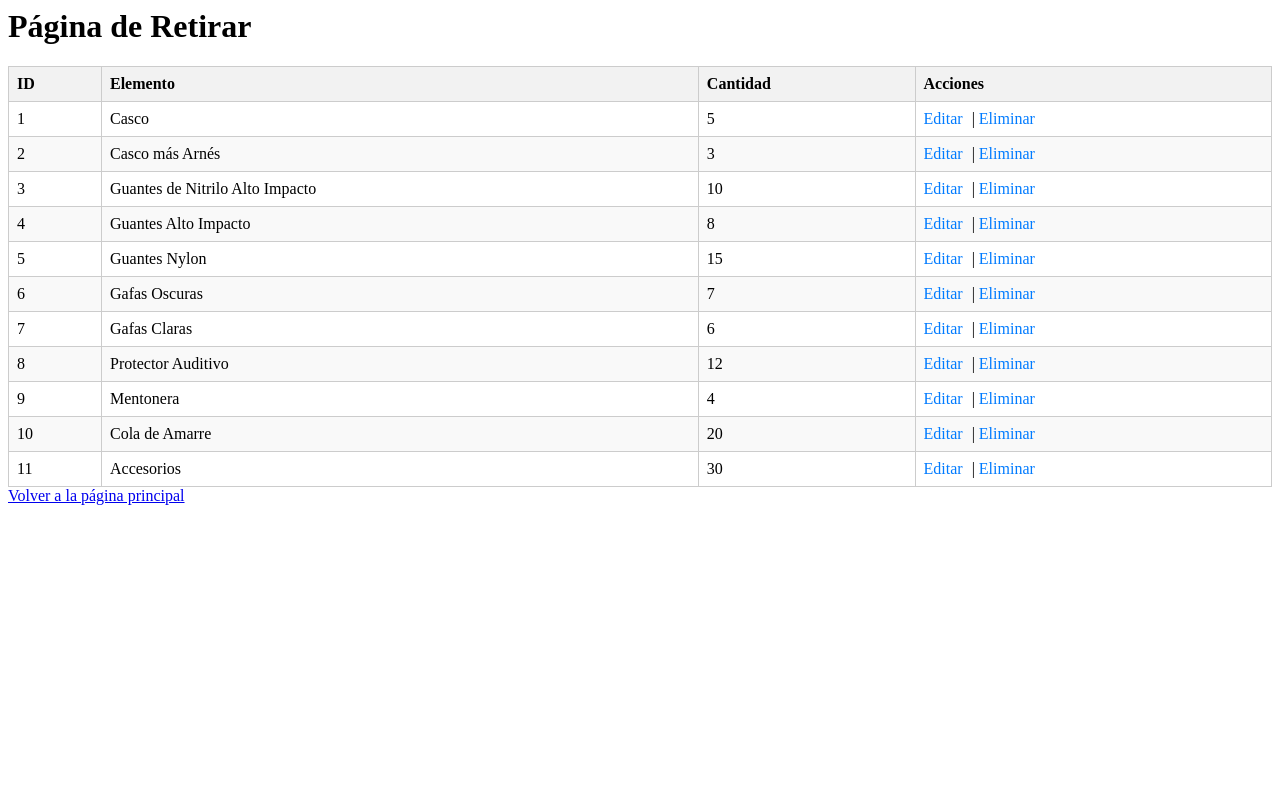
After one commit to lucasbarrionuevo4/SafetyNow, a Django app: page /retirar/ in a window 1280 px wide. The commit adds this page. Run offline with Django 5.2, Linux system fonts and the light colour scheme.

Commit message:
Creacion de pagina retirar

```diff
--- a/safetyNow/myapp/views.py
+++ b/safetyNow/myapp/views.py
@@ -3,6 +3,7 @@ from django.contrib.auth import authenticate, login
 from django.contrib import messages
 from django.http import JsonResponse
 from django.contrib.auth.decorators import login_required
+
 
 @login_required
 def home(request):
@@ -12,20 +13,24 @@ def home(request):
 
 def index(request):
     if request.method == 'POST':
-        # Aquí obtienes el nombre de usuario y la contraseña del formulario
         username = request.POST.get('username')
         password = request.POST.get('password')
 
-        # Autentica al usuario
         user = authenticate(request, username=username, password=password)
 
         if user is not None:
-            # Si las credenciales son válidas, haz login del usuario y redirige a la página de inicio
             login(request, user)
             return JsonResponse({'success': True})
         else:
-            # Si las credenciales son inválidas, devuelve un mensaje de error
             return JsonResponse({'success': False, 'message': 'Usuario o contraseña incorrectos.'})
     else:
-        # Renderiza el archivo HTML que contiene el formulario de inicio de sesión
         return render(request, 'index.html')
+
+def retirar(request):
+    return render(request, 'retirar.html')
+
+def consultar(request):
+    return render(request, 'consultar.html')
+
+def logout_view(request):
+    return redirect('/')
--- a/safetyNow/safetyNow/urls.py
+++ b/safetyNow/safetyNow/urls.py
@@ -20,5 +20,9 @@ from myapp import views
 
 urlpatterns = [
     path('', views.index, name='index'),
-    path('home', views.home, name='home'),
+    path('home/', views.home, name='home'),
+    path('retirar/', views.retirar, name='retirar'),
+    path('consultar/', views.consultar, name='consultar'),
+    path('logout/', views.logout_view, name='logout'),
+
 ]
--- /dev/null
+++ b/safetyNow/static/css/retirar.css
@@ -0,0 +1,37 @@
+.tabla-retirar {
+    margin-top: 20px;
+}
+
+.tabla-retirar table {
+    width: 100%;
+    border-collapse: collapse;
+}
+
+.tabla-retirar th, .tabla-retirar td {
+    border: 1px solid #ccc;
+    padding: 8px;
+    text-align: left;
+}
+
+.tabla-retirar th {
+    background-color: #f2f2f2;
+    font-weight: bold;
+}
+
+.tabla-retirar tbody tr:nth-child(even) {
+    background-color: #f9f9f9;
+}
+
+.tabla-retirar tbody tr:hover {
+    background-color: #e0e0e0;
+}
+
+.tabla-retirar td a {
+    text-decoration: none;
+    color: #007bff;
+    margin-right: 5px;
+}
+
+.tabla-retirar td a:hover {
+    text-decoration: underline;
+}
--- a/safetyNow/static/js/script.js
+++ b/safetyNow/static/js/script.js
@@ -10,7 +10,7 @@ document.getElementById('loginForm').addEventListener('submit', function(event)
     formData.append('username', username);
     formData.append('password', password);
 
-    fetch('/myapp/urls/', {
+    fetch('', {
         method: 'POST',
         headers: {
             'X-CSRFToken': csrftoken  // Incluir el token CSRF
@@ -18,7 +18,7 @@ document.getElementById('loginForm').addEventListener('submit', function(event)
         body: formData
 
     })
-    then(response => {
+    .then(response => {
         console.log("Respuesta del servidor:", response);
         return response.json();
     })
--- /dev/null
+++ b/safetyNow/templates/retirar.html
@@ -0,0 +1,132 @@
+{% load static %}
+
+<html lang="es">
+<head>
+    <meta charset="UTF-8">
+    <meta name="viewport" content="width=device-width, initial-scale=1.0">
+    <title>SafetyNow - Retirar</title>
+    <link rel="stylesheet" href="{% static 'css/retirar.css' %}">
+    <!-- Estilos CSS adicionales si es necesario -->
+</head>
+<body>
+    <div class="container">
+        <h1>Página de Retirar</h1>
+
+        <div class="tabla-retirar">
+            <table>
+                <thead>
+                    <tr>
+                        <th>ID</th>
+                        <th>Elemento</th>
+                        <th>Cantidad</th>
+                        <th>Acciones</th>
+                    </tr>
+                </thead>
+                <tbody>
+                    <tr>
+                        <td>1</td>
+                        <td>Casco</td>
+                        <td>5</td>
+                        <td>
+                            <a href="#">Editar</a> |
+                            <a href="#">Eliminar</a>
+                        </td>
+                    </tr>
+                    <tr>
+                        <td>2</td>
+                        <td>Casco más Arnés</td>
+                        <td>3</td>
+                        <td>
+                            <a href="#">Editar</a> |
+                            <a href="#">Eliminar</a>
+                        </td>
+                    </tr>
+                    <tr>
+                        <td>3</td>
+                        <td>Guantes de Nitrilo Alto Impacto</td>
+                        <td>10</td>
+                        <td>
+                            <a href="#">Editar</a> |
+                            <a href="#">Eliminar</a>
+                        </td>
+                    </tr>
+                    <tr>
+                        <td>4</td>
+                        <td>Guantes Alto Impacto</td>
+                        <td>8</td>
+                        <td>
+                            <a href="#">Editar</a> |
+                            <a href="#">Eliminar</a>
+                        </td>
+                    </tr>
+                    <tr>
+                        <td>5</td>
+                        <td>Guantes Nylon</td>
+                        <td>15</td>
+                        <td>
+                            <a href="#">Editar</a> |
+                            <a href="#">Eliminar</a>
+                        </td>
+                    </tr>
+                    <tr>
+                        <td>6</td>
+                        <td>Gafas Oscuras</td>
+                        <td>7</td>
+                        <td>
+                            <a href="#">Editar</a> |
+                            <a href="#">Eliminar</a>
+                        </td>
+                    </tr>
+                    <tr>
+                        <td>7</td>
+                        <td>Gafas Claras</td>
+                        <td>6</td>
+                        <td>
+                            <a href="#">Editar</a> |
+                            <a href="#">Eliminar</a>
+                        </td>
+                    </tr>
+                    <tr>
+                        <td>8</td>
+                        <td>Protector Auditivo</td>
+                        <td>12</td>
+                        <td>
+                            <a href="#">Editar</a> |
+                            <a href="#">Eliminar</a>
+                        </td>
+                    </tr>
+                    <tr>
+                        <td>9</td>
+                        <td>Mentonera</td>
+                        <td>4</td>
+                        <td>
+                            <a href="#">Editar</a> |
+                            <a href="#">Eliminar</a>
+                        </td>
+                    </tr>
+                    <tr>
+                        <td>10</td>
+                        <td>Cola de Amarre</td>
+                        <td>20</td>
+                        <td>
+                            <a href="#">Editar</a> |
+                            <a href="#">Eliminar</a>
+                        </td>
+                    </tr>
+                    <tr>
+                        <td>11</td>
+                        <td>Accesorios</td>
+                        <td>30</td>
+                        <td>
+                            <a href="#">Editar</a> |
+                            <a href="#">Eliminar</a>
+                        </td>
+                    </tr>
+                </tbody>
+            </table>
+        </div>
+
+        <a href="{% url 'home' %}">Volver a la página principal</a>
+    </div>
+</body>
+</html>
```
Also changed, not shown: safetyNow/templates/home.html (+5 -5 lines), safetyNow/db.sqlite3.
